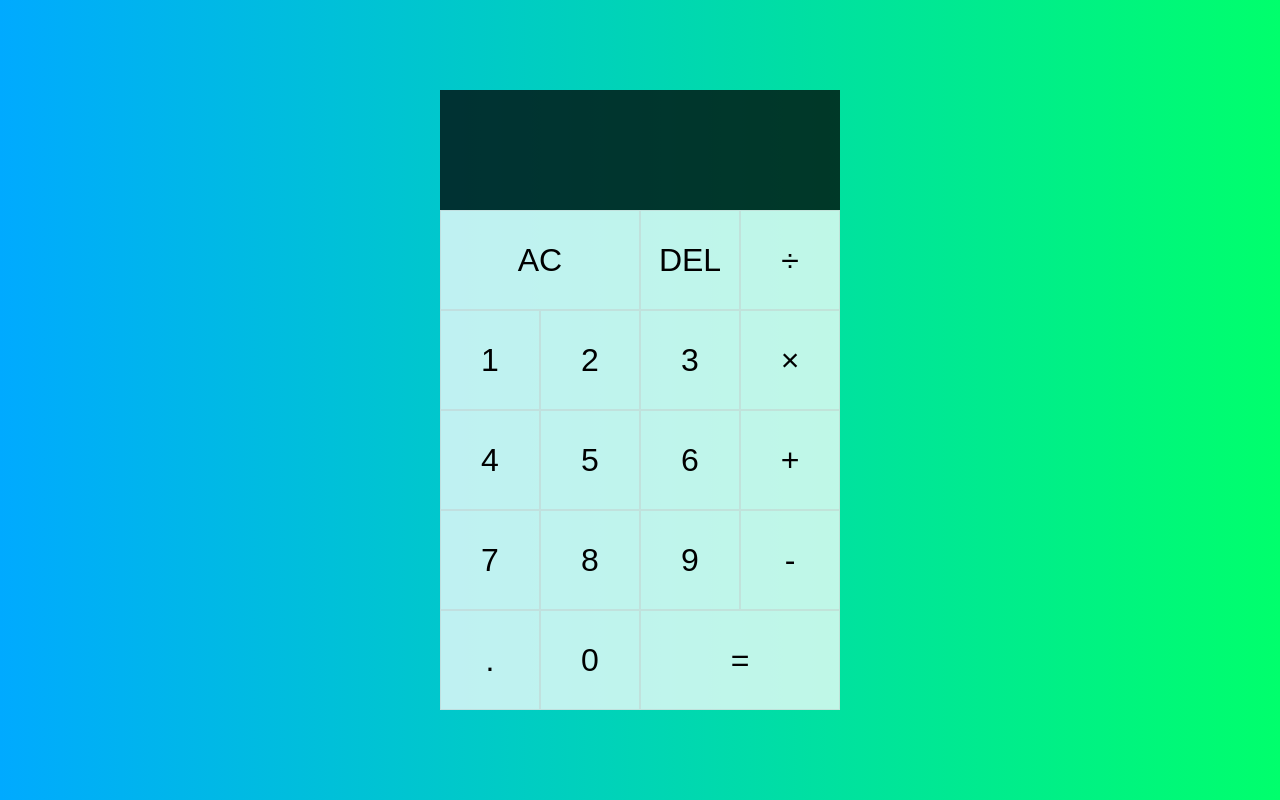
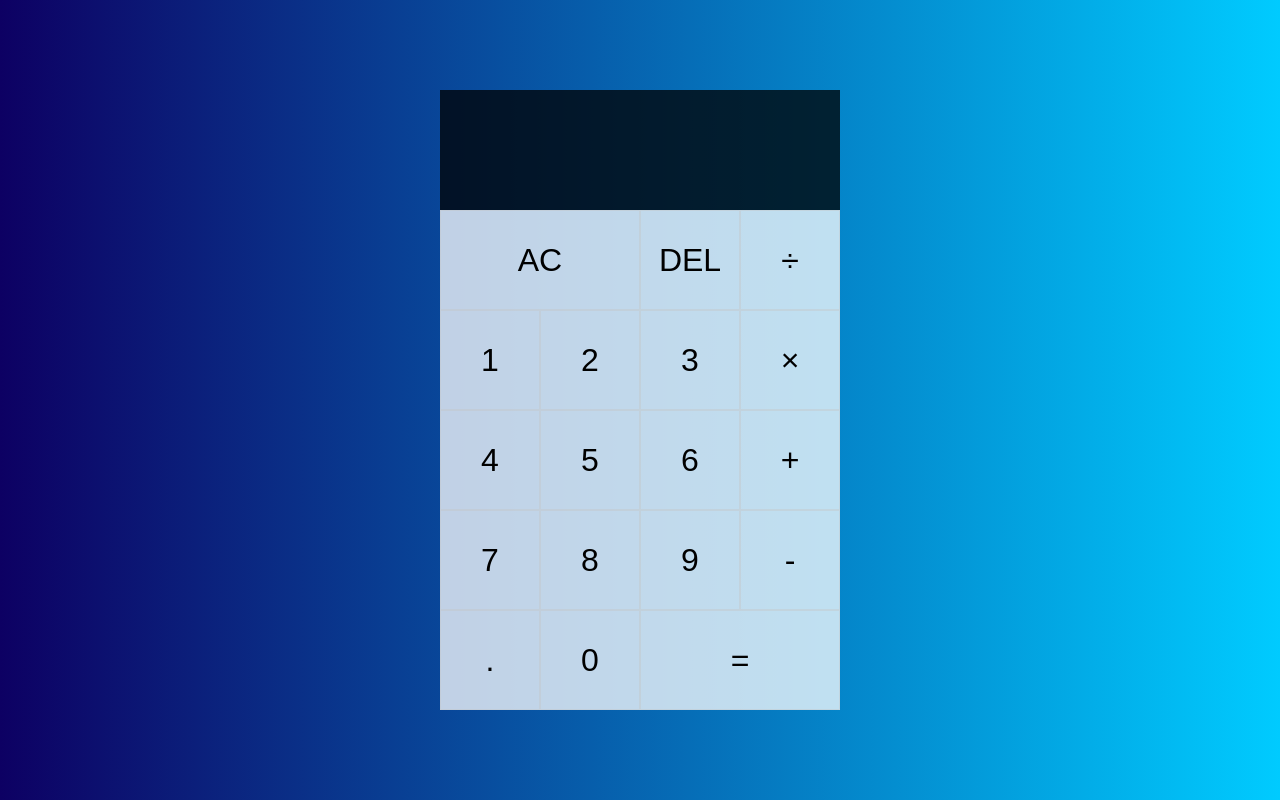
Before and after one commit to AbidAlWassie/Calculator-with-JavaScript, a plain HTML site: page index.html in a window 1280 px wide. Drawn offline with Linux system fonts and the light colour scheme.

Commit message:
updated alongside everything

```diff
--- a/css/style.css
+++ b/css/style.css
@@ -9,7 +9,7 @@
 body {
   margin: 0;
   padding: 0;
-  background: linear-gradient(to right, #00AAFF, #00FF6C);
+  background: linear-gradient(to right, #0d0063, #00cbff);
 }
 
 .calculator-grid {
```
